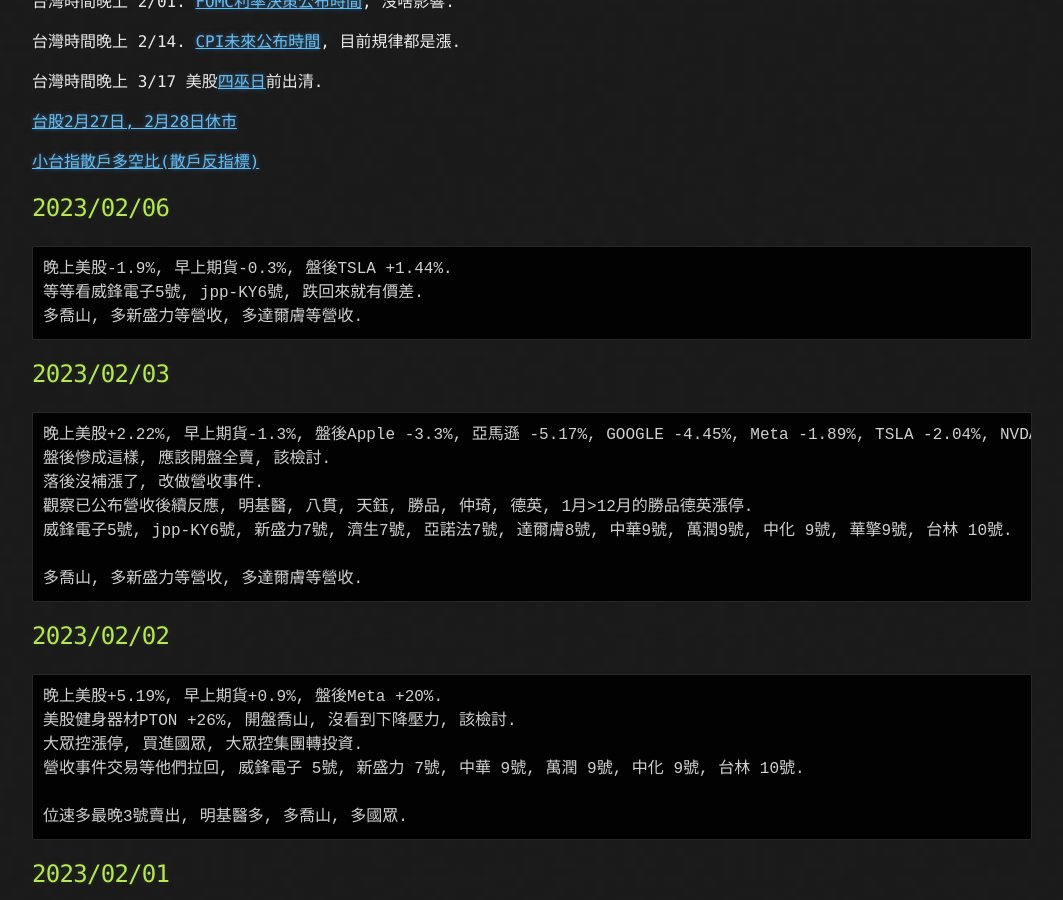
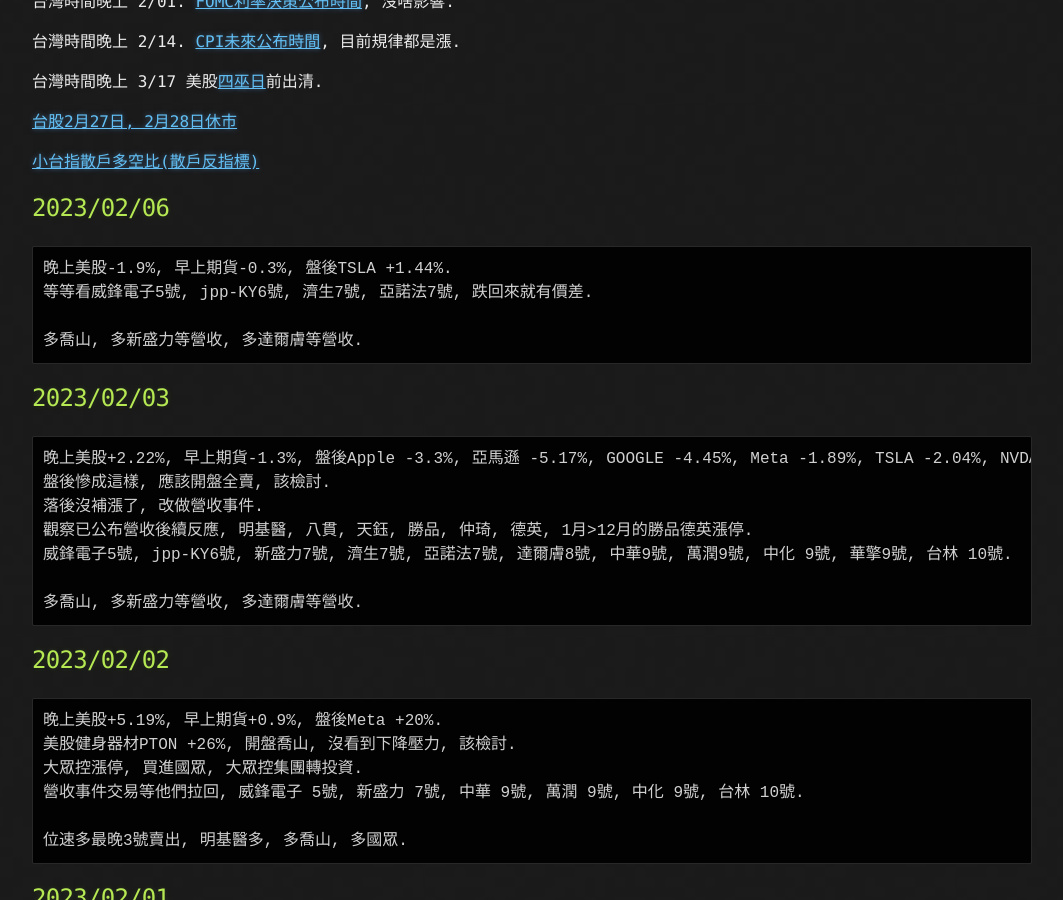
Before and after one commit to lepg5487/Stock_God, a Jekyll site: the page built from index.md, in a window 1280 px wide and 900 px high, scrolled down 428 px. Shown: the whole window, without its empty margins (108-1171 px from the left). Built offline with Jekyll 4.4.1, drawn with Linux system fonts in a browser that asks for light colours; our own code applies the rules of GitHub Pages for plain Markdown files.

Commit message:
Update index.md

````diff
--- a/index.md
+++ b/index.md
@@ -23,7 +23,8 @@
 ## 2023/02/06
 ```
 晚上美股-1.9%, 早上期貨-0.3%, 盤後TSLA +1.44%.
-等等看威鋒電子5號, jpp-KY6號, 跌回來就有價差.
+等等看威鋒電子5號, jpp-KY6號, 濟生7號, 亞諾法7號, 跌回來就有價差.
+
 多喬山, 多新盛力等營收, 多達爾膚等營收.
 ```
 
````
